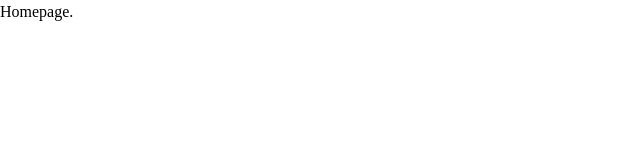
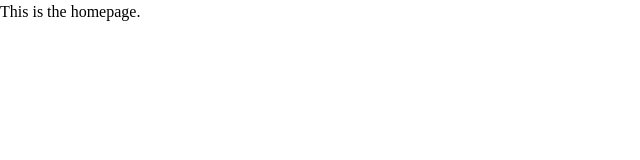
Before and after one commit to stadium-ws/stadium-js, a Next.js app in the folder apps/demo-chat/: page / in a window 1280 px wide. Shown: the top 160 px of the page, without its empty margins (0-640 px from the left). Built offline with nearby package versions, Linux system fonts and the light colour scheme.

Commit message:
Clean up

```diff
--- a/apps/demo-chat/package.json
+++ b/apps/demo-chat/package.json
@@ -20,6 +20,7 @@
   },
   "devDependencies": {
     "@types/js-cookie": "^3.0.2",
+    "@types/node": "18.11.13",
     "@types/react": "^18.0.26",
     "@types/react-dom": "^18.0.9",
     "@types/styled-components": "^5.1.26",
--- a/apps/demo-chat/src/pages/index.tsx
+++ b/apps/demo-chat/src/pages/index.tsx
@@ -1,11 +1 @@
-import React from 'react'
-
-const Home = () => {
-  return (
-    <div>
-      Homepage.
-    </div>
-  )
-}
-
-export default Home
+export { default } from '../views/Home/Home'
--- /dev/null
+++ b/apps/demo-chat/src/views/Home/Home.tsx
@@ -0,0 +1,11 @@
+import React from 'react'
+
+const HomeView = () => {
+  return (
+    <div>
+      This is the homepage.
+    </div>
+  )
+}
+
+export default HomeView
```
Also changed, not shown: 1 other file (tests, documents, lock files or other folders).
